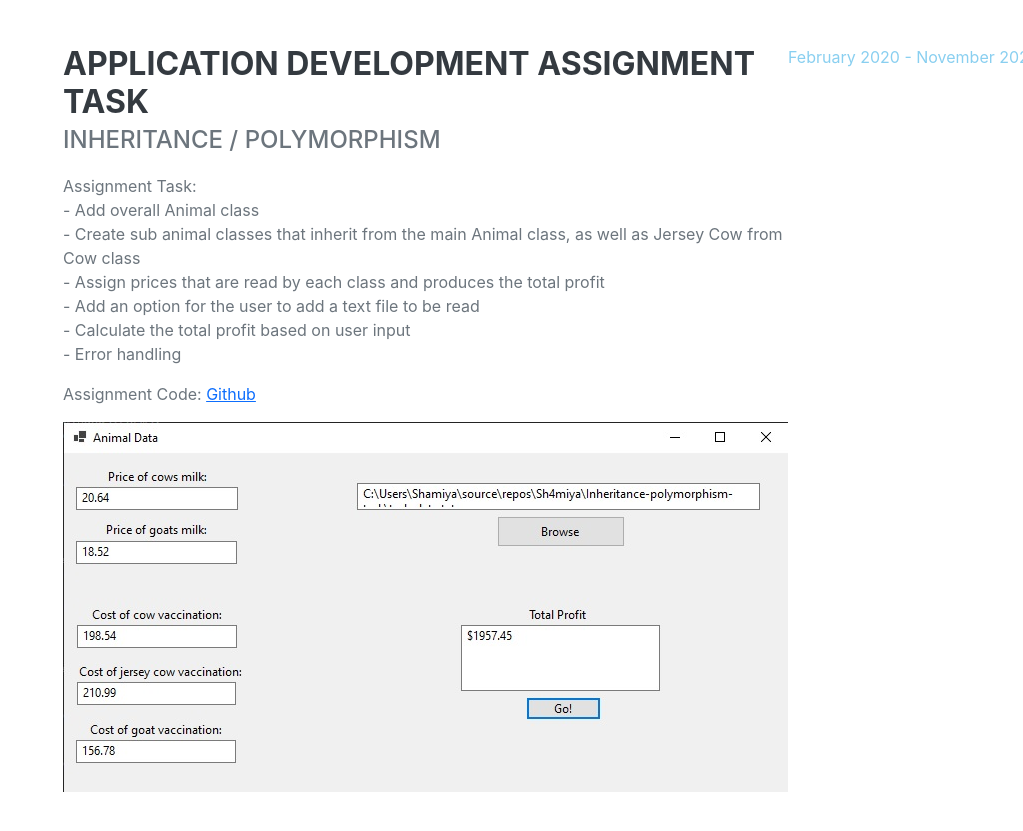
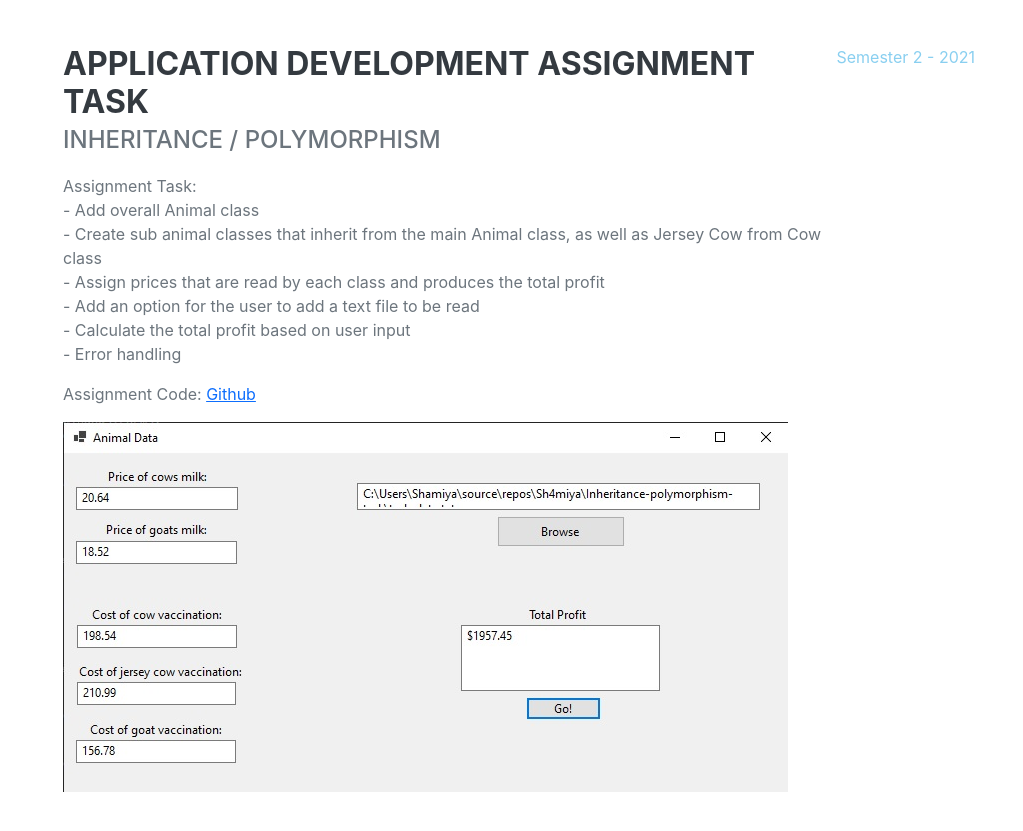
Before and after one commit to Sh4miya/online-portfolio, a plain HTML site: page index.html in a window 1280 px wide. Shown: the part 1975-2806 px from the top of the page, without its empty margins (257-1280 px from the left). Drawn offline with nearby package versions, Linux system fonts and the light colour scheme; a web font is replaced by a local one.

Commit message:
Update index.html

```diff
--- a/index.html
+++ b/index.html
@@ -104,7 +104,7 @@
                             <p>Assignment Code: <a href="https://github.com/Sh4miya/Inheritance-polymorphism-task">Github</a></p>
                             <img src="assets/img/polymorphism-ss.jpg">
                         </div>
-                        <div class="flex-shrink-0"><span class="text-primary">February 2020 - November 2021</span></div>
+                        <div class="flex-shrink-0"><span class="text-primary">Semester 2 - 2021</span></div>
                     </div>
                 </div>
             </section>
```
